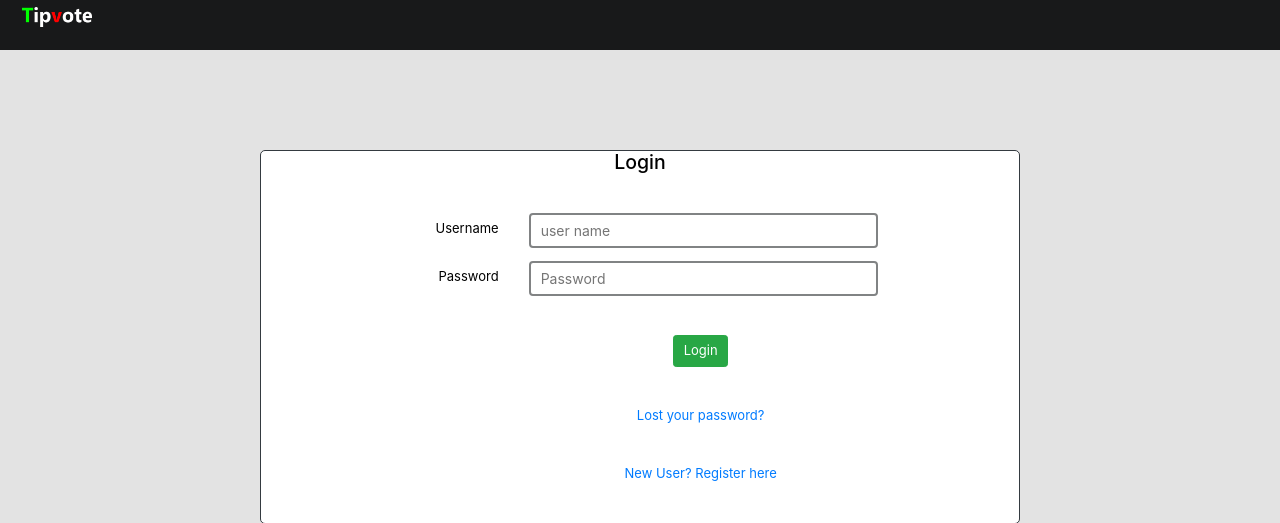
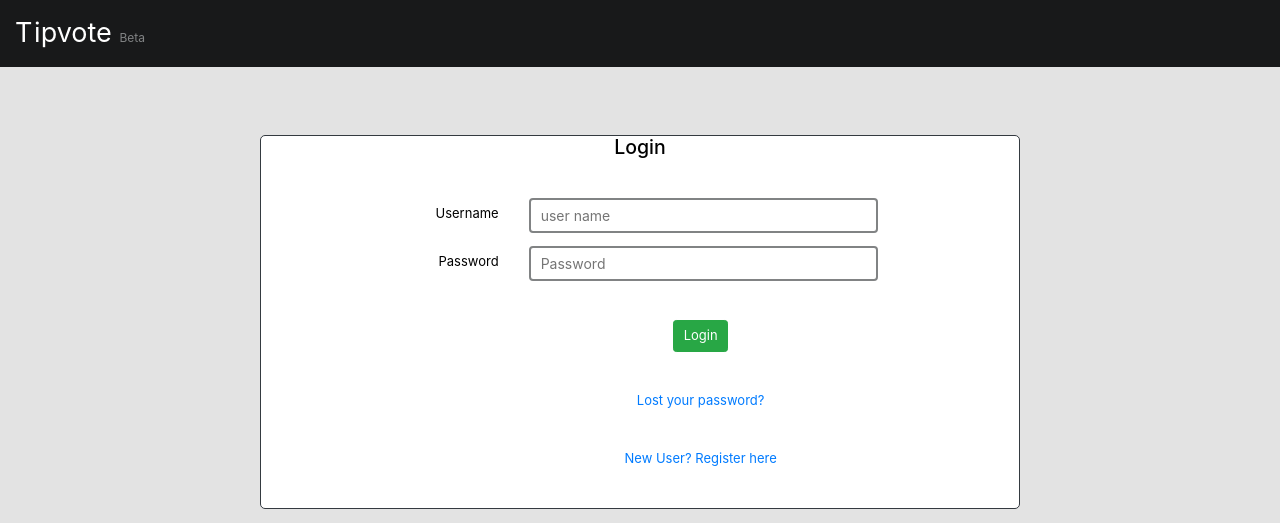
Before and after one commit to tipvote/tipvote_webapp, a Flask app: a page that uses app/templates/css/light/html_buttons.html in a window 1280 px wide. Shown: the top 523 px of the page. Run offline with Flask 2, Linux system fonts and the light colour scheme; parts of the project's set-up code (start-up, migrations or seed data) failed here and were passed over; some libraries are stand-ins or nearby versions.

Commit message:
css html headers

```diff
--- a/app/templates/create/posts/master/_full_form.html
+++ b/app/templates/create/posts/master/_full_form.html
@@ -31,7 +31,7 @@
     };
 </script>
 <div class="d-md-none">
-    <div class="col-12 justify-content-center mt-1 p-3 mb-3
+    <div class="col-12 justify-content-center mt-3 p-3 mb-3
       w-100 second_color panelborder">
 
         <button type="button "
--- a/app/templates/create/posts/master/_specific_sub_create.html
+++ b/app/templates/create/posts/master/_specific_sub_create.html
@@ -31,7 +31,7 @@
     };
 </script>
 <div class="d-md-none">
-    <div class="col-12 justify-content-center mt-1 p-3 mb-3 w-100 second_color">
+    <div class="col-12 justify-content-center mt-3 p-3 mb-3 w-100 second_color">
 
         <button type="button " class="col-12 btn btn-ee btn-block"
                 data-toggle="modal" data-target="#exampleModal">
--- a/app/templates/css/light/html_buttons.html
+++ b/app/templates/css/light/html_buttons.html
@@ -67,6 +67,44 @@
 
 
 
+    .btn-header,
+    .btn-header:active,
+    .btn-header:visited
+    {
+                background-color: Transparent;
+        background-repeat:no-repeat;
+        border: none;
+        cursor:pointer;
+        overflow: hidden;
+        outline:none;
+        color: #000000;
+        text-decoration: none;
+    }
+
+    .btn-header:focus {
+        background-color: Transparent;
+        background-repeat:no-repeat;
+        border: none;
+        cursor:pointer;
+        overflow: hidden;
+        outline:none;
+        color: #FFFFFF;
+
+        text-decoration: none;
+    }
+    .btn-header:hover {
+        background-color: #4d4d50;
+        background-repeat:no-repeat;
+        border: none;
+        cursor:pointer;
+        overflow: hidden;
+        outline:none;
+        font-weight: bold;
+        color: #000000;
+        text-decoration: none;
+    }
+
+
 
 
     .btn-downvote,
--- a/app/templates/layout/headers/_intro_header.html
+++ b/app/templates/layout/headers/_intro_header.html
@@ -6,7 +6,7 @@
 
         <div class="col-12 col-sm-12 col-md-8 offset-md-2 text-left text-white"  style="font-size: 16px">
             <div class="text-center h4 ">
-                Tipvote is a platform where you can earn money for posts and comments.
+                A platform where you can earn money for posts and comments.
             </div>
             <div class="row text-center m-0">
                 <div class="col-6 col-sm-3 col-md-3 col-lg-3 col-xl-3 m-0">
--- a/app/templates/layout/headers/_large_header.html
+++ b/app/templates/layout/headers/_large_header.html
@@ -2,8 +2,8 @@
     .sticky-top {
         position: -webkit-sticky; /* Safari */
         position: relative;
-        top: 0;
-        height:50px;
+        top: 25px;
+
         width: 100%;
 
     }
@@ -11,21 +11,25 @@
         height:450px;
         overflow-y: scroll;
     }
+
 </style>
 
-<div class="container-fluid headercolor"  style="margin-top: 100px">
+<div class="container-fluid headercolor"  style="margin-bottom: 85px">
 
-    <div class="row pt-2 pb-2 sticky-top headercolor">
+    <div class="row  pb-3 pt-3 sticky-top headercolor" style="min-height: 40px">
+        {% include 'layout/headers/_stats_header.html' %}
 
-        <div class="col-1 col-md-2 col-lg-2 col-xl-1" >
-            <a href="{{ url_for('index') }}">
-                <img class="pl-2 w-100" src="{{ url_for('static', filename='images/logo.png')  }}"
-                     style="max-width: 130px">
+        <div class="col-1 col-md-2 col-lg-2 col-xl-2" style="white-space: nowrap; display: inline-block;">
+            <a class="text-nowrap text-white" href="{{ url_for('index') }}" style="text-decoration: none;">
+                <span style="font-size: 27px;color: #FFFFFF; white-space: nowrap;">T</span>
+                <span style="font-size: 27px; white-space: nowrap;margin-left: -2px">ipvote </span>
+                <span style="font-size: 12px; color: #818384; white-space: nowrap;"> Beta</span>
             </a>
         </div>
 
+
         {% if current_user.is_authenticated %}
-            <div class="col-md-2 col-xl-2 ">
+            <div class="col-md-2 col-xl-1 ">
 
                 <div class="dropdown d-inline " >
                     <button class="btn btn-dark dropdown-toggle w-100"
@@ -92,24 +96,23 @@
             <div class="col-md-4 col-lg-4 col-xl-4 justify-content-end pl-0 pr-0" style="display: inline">
                 <div class="row justify-content-end pl-0 pr-0">
 
-
-                    <a class="btn btn-dark pt-2"
+                    <div class="pl-1 pr-1">
+                        <a class="btn btn-header  pt-2"
                            href="{{ url_for('profile.main', user_name=current_user.user_name) }}">
-                        <i class="fa fa-user"></i>
+                            <i class="fa fa-user fa-lg text-white  "></i>
                         </a>
+                    </div>
 
 
-
-
-                    <div class="pl-1 pr-1 ">
+                    <div class="pl-1 pr-1">
                         <div class="dropdown ">
-                            <button class="btn btn-dark  dropdown-toggle justify-content-center pl-2"
+                            <button class="btn btn-header  dropdown-toggle justify-content-center pl-2 text-white"
                                     type="button"
                                     id="dropdownMenuButton"
                                     data-toggle="dropdown"
                                     aria-haspopup="true"
                                     aria-expanded="false">
-                                <i class="fab fa-btc pr-2"></i>
+                                <i class="fab fa-btc pr-2 fa-lg text-white pt-2"></i>
                             </button>
                             <div class="dropdown-menu dropdown-menu-right darkbg mt-0 mb-0 pt-0 pb-0 border "
                                  aria-labelledby="dropdownMenuLink"
@@ -150,48 +153,50 @@
                         </div>
                     </div>
 
-
+                    <div class="pl-1 pr-1">
                         {% if themsgs %}
                             {% if themsgs == 0 %}
-                            <a class="btn btn-dark pt-2" href="{{ url_for('message.main') }}"> <i class="fa fa-envelope"></i></a>
+                                <a class="btn btn-header   pt-2" href="{{ url_for('message.main') }}"> <i class="fa fa-envelope  fa-lg text-white"></i></a>
                             {% else %}
-                            <a class="btn btn-warning  pt-2" href="{{ url_for('message.main') }}"><i class="fa fa-envelope"></i></a>
+                                <a class="btn btn-warning  pt-2" href="{{ url_for('message.main') }}"><i class="fa fa-envelope  fa-lg text-white"></i></a>
                             {% endif %}
                         {% else %}
-                        <a class="btn btn-dark pt-2" href="{{ url_for('message.main') }}"><i class="fa fa-envelope"></i></a>
+                            <a class="btn  btn-header  pt-2" href="{{ url_for('message.main') }}"><i class="fa fa-envelope  fa-lg text-white"></i></a>
                         {% endif %}
+                    </div>
 
+                     <div class="pl-1 pr-1">
                         <div class="dropdown d-inline pl-1 pr-1 ">
 
                             {% if thenotescount %}
                                 {% if thenotescount > 0 %}
-                                <button class="btn dropdown-toggle btn-danger pt-2"
+                                    <button class="btn   text-white dropdown-toggle btn-danger pt-2"
                                             type="button"
                                             id="dropdownMenuButton"
                                             data-toggle="dropdown"
                                             aria-haspopup="true"
                                             aria-expanded="false">
-                                    <i class="fa fa-bell fa-1x pr-2 bg-danger"></i>
+                                        <i class="fa fa-bell fa-lg pr-2 bg-danger"></i>
                                         {{ thenotescount }}
                                     </button>
                                 {% else %}
-                                <button class="btn dropdown-toggle btn-dark pt-2"
+                                    <button class="btn  btn-header  dropdown-toggle text-white pt-2"
                                             type="button"
                                             id="dropdownMenuButton"
                                             data-toggle="dropdown"
                                             aria-haspopup="true"
                                             aria-expanded="false">
-                                    <i class="fa fa-bell fa-1x pr-2 "></i>
+                                        <i class="fa fa-bell fa-lg pr-2 text-white"></i>
                                     </button>
                                 {% endif %}
                             {% else %}
-                            <button class="btn dropdown-toggle btn-dark pt-2"
+                                <button class="btn  btn-header  dropdown-toggle text-white pt-2"
                                         type="button"
                                         id="dropdownMenuButton"
                                         data-toggle="dropdown"
                                         aria-haspopup="true"
                                         aria-expanded="false">
-                                <i class="fa fa-bell fa-1x pr-2 "></i>
+                                    <i class="fa fa-bell fa-lg pr-2 text-white"></i>
                                 </button>
                             {% endif %}
 
@@ -217,18 +222,18 @@
                                 </div>
                             </div>
                         </div>
-
+                    </div>
 
                     <div class="dropdown  pr-2">
-                        <button class="btn btn-dark dropdown-toggle "
+                        <button class="btn  btn-header  dropdown-toggle text-white "
                                 type="button" id="dropdownMenuButton"
                                 data-toggle="dropdown"
                                 aria-haspopup="true"
                                 aria-expanded="false">
-                            <i class="fa fa-bars fa-1x"></i>
+                            <i class="fa fa-bars fa-lg text-white pt-2"></i>
                         </button>
 
-                        <div class="dropdown-menu dropdown-menu-right darkbg mt-0 mb-0 pt-0 pb-0 border "
+                        <div class="dropdown-menu dropdown-menu-right darkbg   border "
                              aria-labelledby="dropdownMenuLink" style="width: 300px">
                             <div class="col-12 second_color">
                                 <div class="row">
--- a/app/templates/layout/headers/_small_header.html
+++ b/app/templates/layout/headers/_small_header.html
@@ -2,7 +2,7 @@
     .sticky-top {
         position: -webkit-sticky; /* Safari */
         position: fixed;
-        top: 0;
+        top: 0px;
         width: 100%;
 
     }
@@ -13,18 +13,22 @@
     }
 </style>
 
-<div class="container-fluid headercolor" style="margin-bottom: 75px">
-    <div class="row pt-3 pl-0 pr-0 pb-2 sticky-top headercolor">
+<div class="container-fluid headercolor" style="margin-top: 100px">
+    <div class="row  pl-0 pr-0 pb-2 pt-3 sticky-top headercolor" style="min-height: 80px">
+        {% include 'layout/headers/_stats_header.html' %}
+        <div class="col-2 pt-1 pl-0 pr-0 mx-auto text-nowrap">
 
-        <div class="col-2 pt-1 pl-0 pr-0 mx-auto ">
-            <a href="{{ url_for('index') }}">
-                <img class=" w-100 " src="{{ url_for('static', filename='images/logo.png')  }}">
-            </a>
+            <span style="font-size: 27px;color: #FFFFFF; padding: 0">T</span>
+            <span style="font-size: 27px;color: #FFFFFF; margin-left: -2px">ipvote</span>
+            <span style="font-size: 12px; color: #818384;">
+               <div class="text-center"> Beta</div>
+            </span>
+
         </div>
-
-        <div class="col-2  pl-0 pr-0">
+        <div class="col-1"></div>
+        <div class="col-3 pl-0 pr-0 justify-content-end">
             {% if current_user.is_authenticated %}
-                <div class="dropdown d-inline" >
+                <div class="dropdown d-inline " >
                     <button class="btn btn-dark dropdown-toggle"
                             type="button"
                             id="dropdownMenuButtonSubs"
@@ -77,7 +81,7 @@
 
 
 
-        <div class="col-7 text-right  pl-0 pr-0 ">
+        <div class="col-6 text-right  pl-0 pr-0 ">
             {% if current_user.is_authenticated %}
 
                 <a class="btn btn-dark pt-2 pb-2" href="{{ url_for('profile.main',
@@ -136,61 +140,73 @@
                         <a class="btn btn-dark  " href="{{ url_for('message.main') }}"><i class="fa fa-envelope"></i></a>
                     {% endif %}
                 </div>
-                <div class="dropdown d-inline p-0">
+
+
+
+
+                    <div class="dropdown d-inline">
+
                         {% if thenotescount %}
                             {% if thenotescount > 0 %}
-                            <button class="btn dropdown-toggle btn-danger "
+                                <button class="btn btn-dark   text-white dropdown-toggle btn-danger pt-2"
                                         type="button"
-                                    id="dropdownMenuButton3"
+                                        id="dropdownMenuButton"
                                         data-toggle="dropdown"
                                         aria-haspopup="true"
                                         aria-expanded="false">
-                                <i class="fa fa-bell fa-1x pr-2 bg-danger"></i>
+                                    <i class="fa fa-bell fa-lg pr-2 bg-danger"></i>
                                     {{ thenotescount }}
                                 </button>
                             {% else %}
-                            <button class="btn dropdown-toggle btn-dark "
+                                <button class="btn  btn-dark  dropdown-toggle text-white pt-2"
                                         type="button"
-                                    id="dropdownMenuButton3"
+                                        id="dropdownMenuButton"
                                         data-toggle="dropdown"
                                         aria-haspopup="true"
                                         aria-expanded="false">
-                                <i class="fa fa-bell fa-1x pr-2 "></i>
+                                    <i class="fa fa-bell fa-lg pr-2 text-white"></i>
                                 </button>
                             {% endif %}
                         {% else %}
-                        <button class="btn dropdown-toggle btn-dark "
+                            <button class="btn btn-dark  dropdown-toggle text-white pt-2"
                                     type="button"
-                                id="dropdownMenuButton3"
+                                    id="dropdownMenuButton"
                                     data-toggle="dropdown"
                                     aria-haspopup="true"
                                     aria-expanded="false">
-                            <i class="fa fa-bell fa-1x pr-2"></i>
+                                <i class="fa fa-bell fa-lg pr-2 text-white"></i>
                             </button>
+                        {% endif %}
 
-                        <div class="dropdown-menu dropdown-menu-right darkbg dropdown-content mt-0 mb-0 pt-0 pb-0 border  dropdown-height"
-                             aria-labelledby="dropdownMenuButton3"
-                        >
+                        <div class="dropdown-menu dropdown-menu-right second_color dropdown-content darkbg mt-0 mb-0 pt-0 pb-0 border  dropdown-height"
+                             aria-labelledby="dropdownMenuButton"
+                             style="width: 400px">
                             <div class="col-12 second_color">
                                 {% if thenotescount %}
                                     {% if thenotescount > 0 %}
-                                        <a class="" href="{{ url_for('message.markallnotifications', user_name=current_user.user_name) }}">
-                                            <btn class="col-6 offset-3 btn btn-danger  mb-2 p-2">
-
+                                        <a class=" mt-3"
+                                           href="{{ url_for('message.markallnotifications', user_name=current_user.user_name) }}">
+                                            <btn class="col-6 offset-3 btn btn-danger  mb-2 mt-4 p-2">
                                                 Mark All As Read
-
                                             </btn>
                                         </a>
                                     {% else %}
                                     {% endif %}
                                 {% endif %}
+
                                 {% for note in thenotes %}
                                     {% include 'msg/_notifications_dropdown.html' %}
                                 {% endfor %}
                             </div>
                         </div>
-                    {% endif %}
                     </div>
+
+
+
+
+
+
+
                 <div class="dropdown d-inline p-0">
                     <button class="btn btn-dark dropdown-toggle"
                             type="button"
--- a/app/templates/layout/headers/_stats_header.html
+++ b/app/templates/layout/headers/_stats_header.html
@@ -1,6 +1,7 @@
+{% if totaltips %}
 {% if current_user.is_authenticated %}
 {% else %}
-    <div class="col-12 bg-success text-white m-0 w-100" style="height: 25px">
+    <div class="col-12 bg-success text-white m-0 w-100 " style="height: 25px;top: -13px">
 
             <div class="col-12 text-center font-weight-bold">
                 There has been  {{ totaltips }} tips in the past month!
@@ -8,3 +9,4 @@
 
     </div>
 {% endif %}
+{% endif %}
```
Also changed, not shown: app/templates/css/black/html_buttons.html (+36 -0 lines), app/templates/css/blue/html_buttons.html (+38 -0 lines), app/templates/css/grey/html_buttons.html (+38 -0 lines), app/templates/layout/widgets_subs/nav/index_topnav.html (+4 -4 lines). Lines whose indentation alone changed are shown as unchanged.
